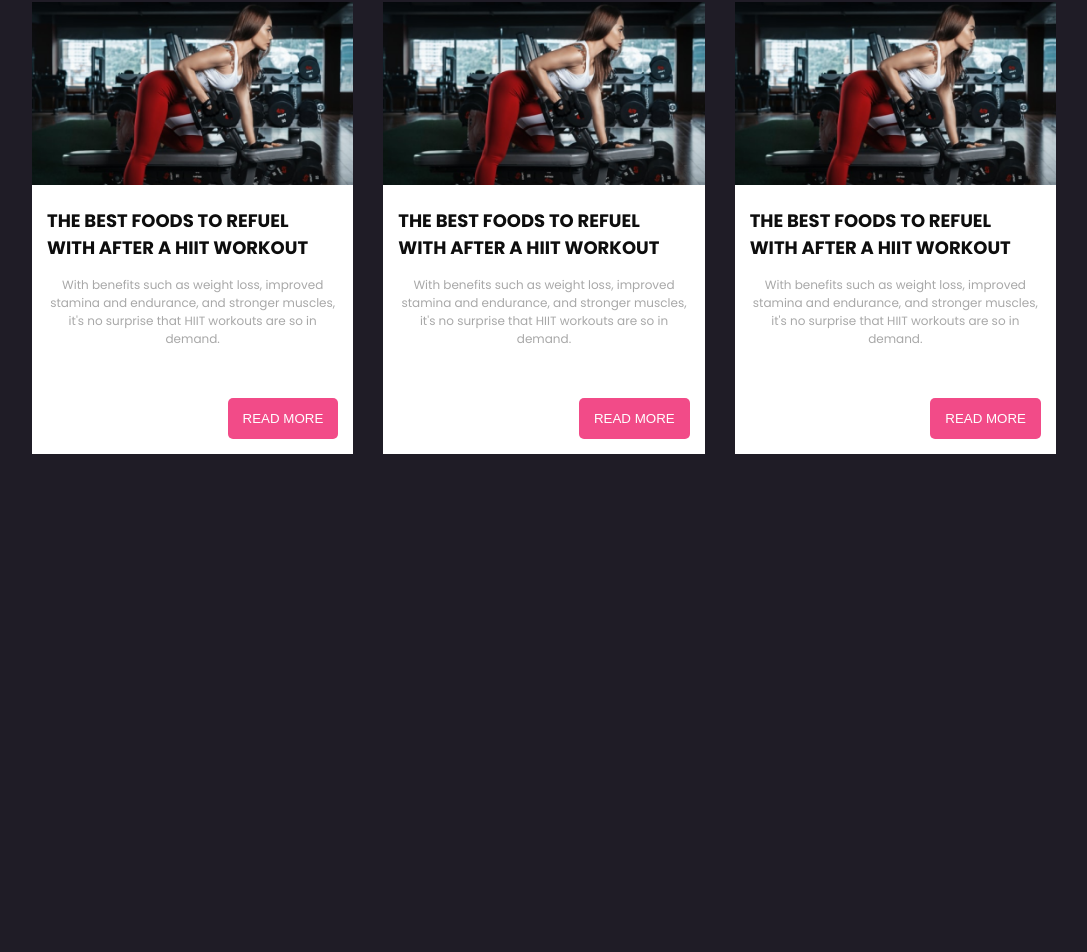
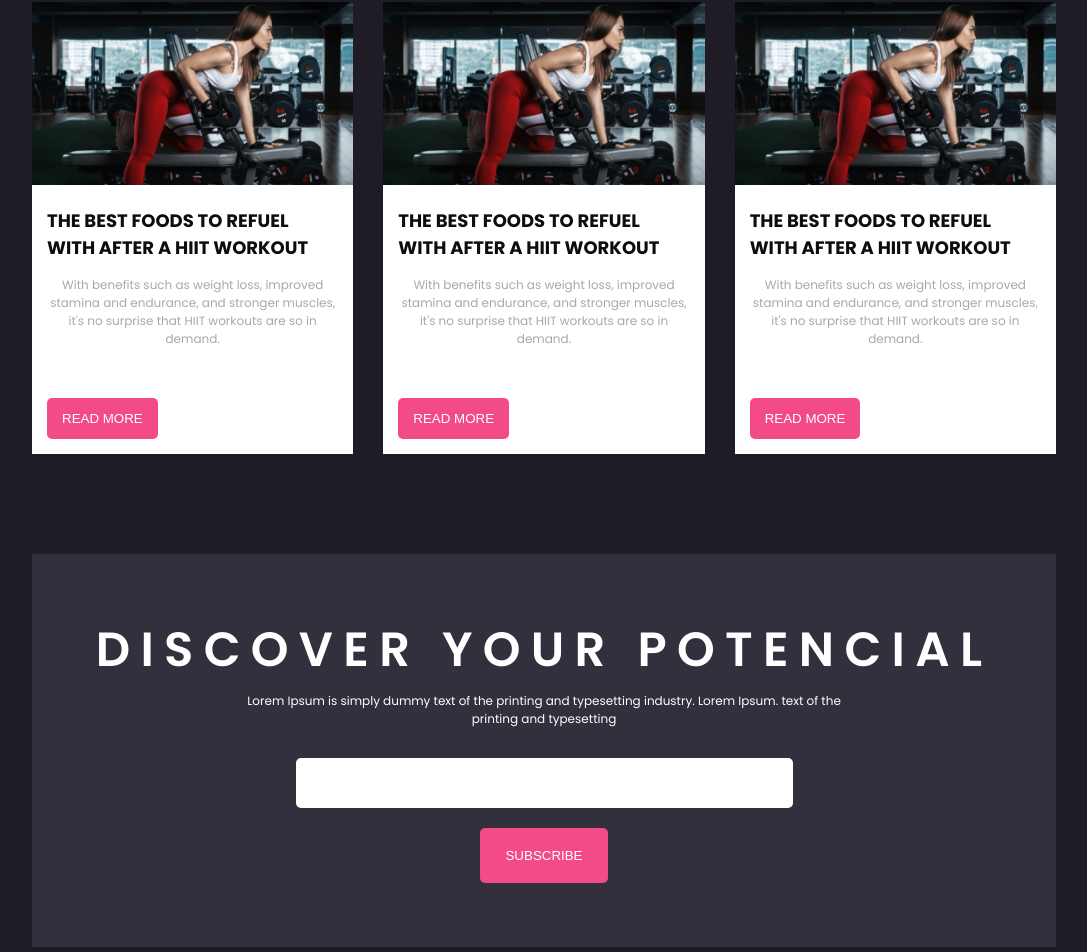
Before and after one commit to adexzy1/fitness-blog, a React (Create React App) app: page / in a window 1280 px wide. Shown: the part 1546-2498 px from the top of the page, without its empty margins (96-1183 px from the left). Before the commit the page ends 2050 px from the top, so only its background shows below. Built offline with nearby package versions, Linux system fonts and the light colour scheme.

Commit message:
fix - netletter component

```diff
--- a/src/components/editorsPick/editorsPickCard/EditorsPickCard.tsx
+++ b/src/components/editorsPick/editorsPickCard/EditorsPickCard.tsx
@@ -11,11 +11,13 @@ const EditorsPickCard = () => {
 
       <div className={style.details__container}>
         <h5>THE BEST FOODS TO REFUEL WITH AFTER A HIIT WORKOUT</h5>
+
         <p>
           With benefits such as weight loss, improved stamina and endurance, and
           stronger muscles, it&apos;s no surprise that HIIT workouts are so in
           demand.
         </p>
+
         <Button text="Read More" />
       </div>
     </section>
--- a/src/components/editorsPick/editorsPickCard/editorsPickCard.module.css
+++ b/src/components/editorsPick/editorsPickCard/editorsPickCard.module.css
@@ -1,7 +1,6 @@
 .container {
   background-color: var(--secondary-text);
   color: rgba(13, 13, 13, 1);
-  /* height: 40.4rem; */
 }
 
 .img__wrapper > img {
@@ -10,8 +9,6 @@
 }
 
 .details__container {
-  display: flex;
-  flex-direction: column;
   padding: 1.5rem;
 }
 
@@ -27,9 +24,13 @@
   line-height: 1.8rem;
 }
 
-.details__container button {
+.details__container > button {
   margin-top: 5rem;
   margin-left: auto;
   padding: 1.3rem 1.5rem;
   border-radius: 0.5rem;
 }
+
+.details__container > button::after {
+  z-index: 1;
+}
--- a/src/components/newsLetter/NewsLetter.tsx
+++ b/src/components/newsLetter/NewsLetter.tsx
@@ -1,7 +1,22 @@
-import React from 'react';
+import Button from '../button/Button';
+import style from './newsLetter.module.css';
 
 const NewsLetter = () => {
-  return <div>NewsLetter</div>;
+  return (
+    <form className={style.form__container}>
+      <h3>DISCOVER YOUR POTENCIAL</h3>
+      <p>
+        Lorem Ipsum is simply dummy text of the printing and typesetting
+        industry. Lorem Ipsum. text of the <br /> printing and typesetting
+      </p>
+
+      <div className={style.forn__input__wrapper}>
+        <input type="text" />
+      </div>
+
+      <Button text="Subscribe" />
+    </form>
+  );
 };
 
 export default NewsLetter;
--- /dev/null
+++ b/src/components/newsLetter/newsLetter.module.css
@@ -0,0 +1,65 @@
+.form__container {
+  background-color: rgba(51, 47, 60, 1);
+  margin-inline: var(--outter-padding);
+  margin-block: 5rem;
+  padding-inline: 1.5rem;
+  padding-block: clamp(1.5rem, 5vw, 10rem);
+  text-align: center;
+  color: var(--secondary-text);
+}
+
+.form__container > h3 {
+  font-weight: 600;
+  font-size: clamp(2.4rem, 5vw, 4.8rem);
+  line-height: clamp(3.6rem, 5vw, 7.2rem);
+  letter-spacing: 0.215em;
+}
+
+.form__container > p {
+  font-size: 1.2rem;
+  line-height: 1.8rem;
+  padding-block: 1rem;
+}
+
+.form__container > p > br {
+  display: none;
+}
+
+.forn__input__wrapper {
+  height: 5rem;
+  margin-block: clamp(1.5rem, 5vw, 2rem);
+}
+
+.forn__input__wrapper > input {
+  height: 100%;
+  width: 100%;
+  font-size: 1.5rem;
+  border-radius: 0.5rem;
+  outline: none;
+  border: none;
+  padding-inline: 1rem;
+}
+
+.forn__input__wrapper > input:focus {
+  border: 2px solid var(--accent-color);
+}
+
+.form__container > button {
+  padding-inline: clamp(1.3rem, 5vw, 2.5rem);
+  padding-block: clamp(1rem, 4vw, 2rem);
+  border-radius: 0.5rem;
+}
+
+.form__container > button::after {
+  z-index: 1;
+}
+
+@media screen and (min-width: 768px) {
+  .forn__input__wrapper > input {
+    width: 50%;
+  }
+
+  .form__container > p > br {
+    display: block;
+  }
+}
--- a/src/pages/Home.tsx
+++ b/src/pages/Home.tsx
@@ -1,6 +1,7 @@
 import EditorsPickList from '../components/editorsPick/EditorsPickList';
 import FeaturedPosts from '../components/FeaturesPosts/FeaturedPosts';
 import LatestPostList from '../components/latestPosts/LatestPostList';
+import NewsLetter from '../components/newsLetter/NewsLetter';
 
 const Home = () => {
   return (
@@ -8,6 +9,7 @@ const Home = () => {
       <FeaturedPosts />
       <LatestPostList />
       <EditorsPickList />
+      <NewsLetter />
     </section>
   );
 };
```
